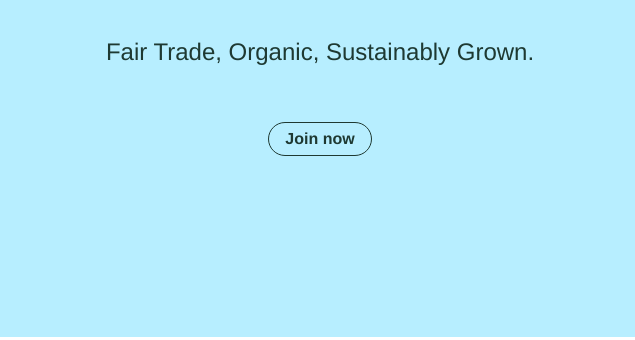
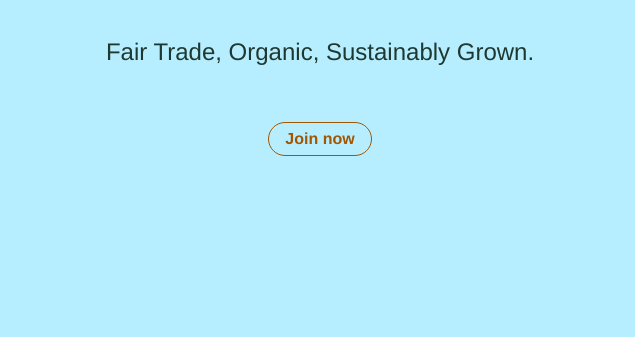
Before and after one commit to crickers/coffee-shop-landing-page-master, a plain HTML site: page index.html in a window 1280 px wide. Shown: the part 545-885 px from the top of the page, 0-635 px from the left. Drawn offline with Linux system fonts and the light colour scheme.

Commit message:
Full Charge Coffee draft

```diff
--- a/main.css
+++ b/main.css
@@ -66,7 +66,7 @@
   padding: 7px 16px;
   border: 1px solid;
   border-radius: 50px;
-  color: ;
+  color:#A15600;
   font-weight: 600;
   cursor: pointer;
   transition: all 0.2s ease;
```
